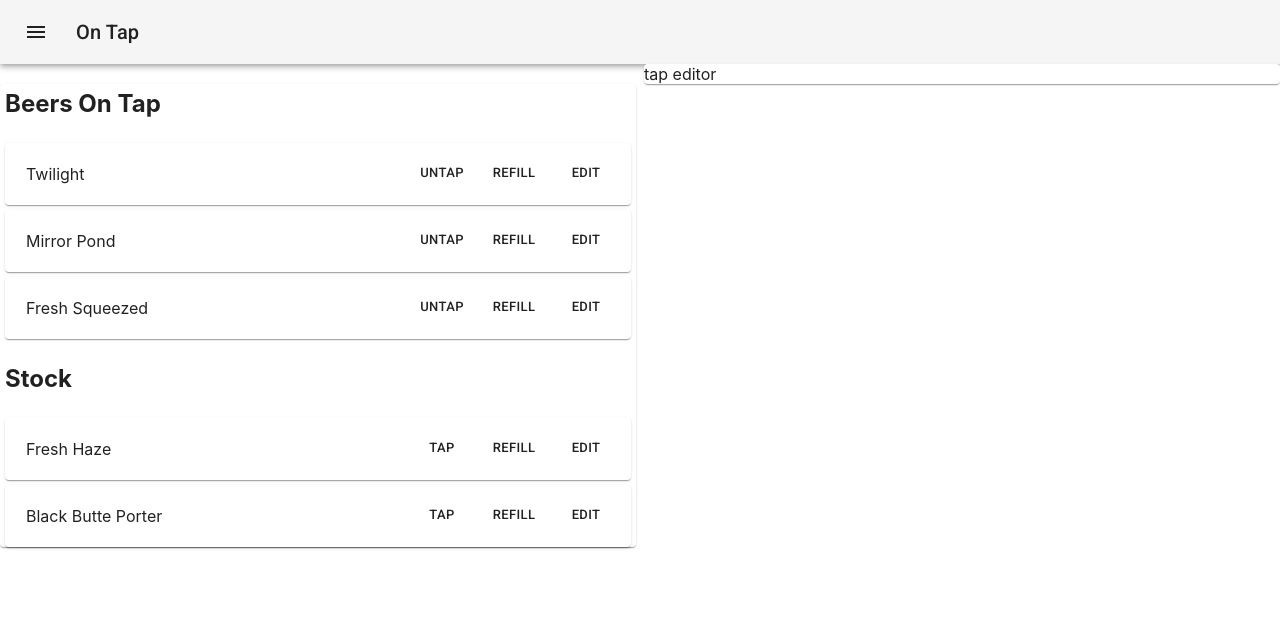
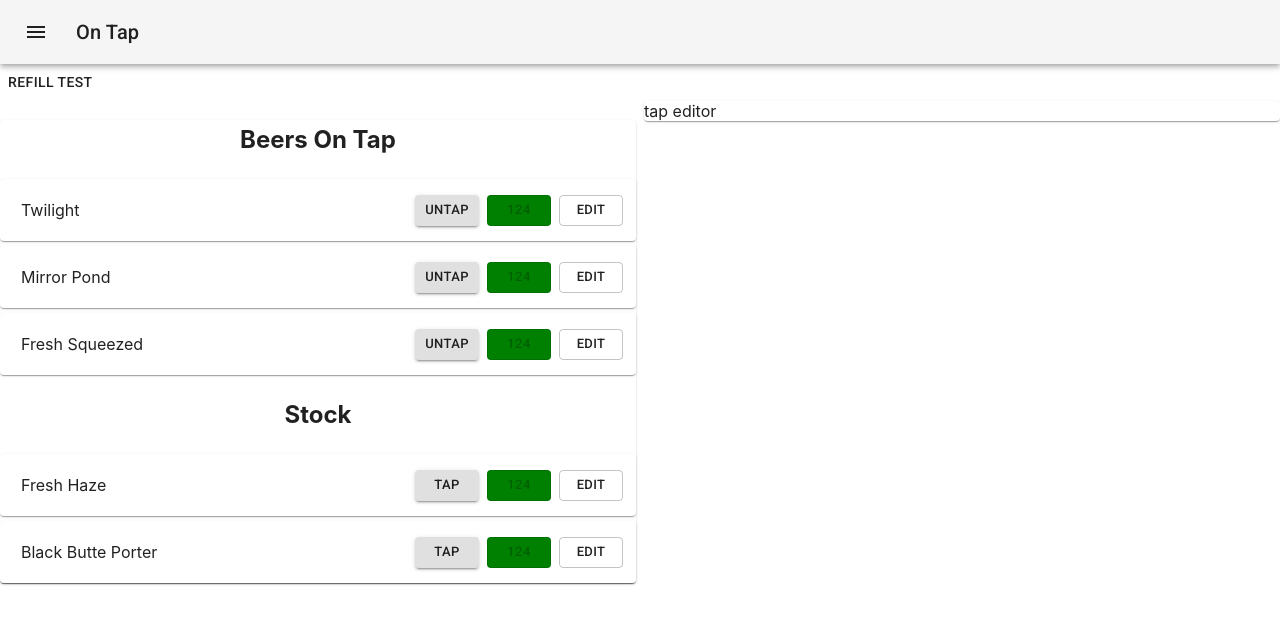
Before and after one commit to DuHerb/OnTap, a React (Create React App) app: page /#/admin in a window 1280 px wide. Shown: the top 624 px of the page. Built offline with nearby package versions, Linux system fonts and the light colour scheme.

Commit message:
add Admin refill keg button functionality

```diff
--- a/src/App.js
+++ b/src/App.js
@@ -6,6 +6,7 @@ import POSView from './Components/POSView';
 import AdminView from './Components/AdminView';
 import { Route, HashRouter } from 'react-router-dom';
 import { kegs } from './store.js';
+import Button from '@material-ui/core/Button'
 
 export default class App extends React.Component {
   state = {
@@ -27,21 +28,29 @@ export default class App extends React.Component {
     this.setState({kegs: updatedKegs});
   }
 
-  handleToggleTapStatus = (beerName => {
+  handleToggleTapStatus = (beerName) => {
     let selectedBeerIndex = this.getBeerIndex(beerName);
     let updatedKegs = [...kegs];
     updatedKegs[selectedBeerIndex].onTap = !updatedKegs[selectedBeerIndex].onTap;
     this.setState({kegs: updatedKegs});
     console.log(updatedKegs[selectedBeerIndex].onTap);
-  })
+  }
+
+  handleRefillKeg = (beerName) => {
+    let selectedBeerIndex = this.getBeerIndex(beerName);
+    let updatedKegs = [...kegs];
+    updatedKegs[selectedBeerIndex].pintsLeft = 124;
+    this.setState({kegs: updatedKegs});
+  }
 
   render() {
     return (
         <HashRouter>
           <Header/>
+          <Button onClick={()=>{this.handleRefillKeg('Twilight')}}>Refill Test</Button>
             <Route exact path='/' render={()=><PatronView kegs={this.getKegsOnTap()}/>} />
             <Route path='/pos' render={()=><POSView kegs={this.getKegsOnTap()} onSellPint={this.handleSellPint}/>} />
-            <Route path='/admin' render={()=><AdminView kegsOnTap={this.getKegsOnTap()} kegs={this.state.kegs} onToggleTapStatus={this.handleToggleTapStatus}/>} />
+            <Route path='/admin' render={()=><AdminView kegsOnTap={this.getKegsOnTap()} kegs={this.state.kegs} onToggleTapStatus={this.handleToggleTapStatus} onHandleRefillKeg={this.handleRefillKeg}/>} />
         </HashRouter>
     )
   }
--- a/src/Components/AdminCard.jsx
+++ b/src/Components/AdminCard.jsx
@@ -7,15 +7,29 @@ import { makeStyles } from '@material-ui/core';
 
 const useStyles = makeStyles({
   adminCard: {
-    margin: 5,
+    margin: '5px 0',
     padding: 5,
     display: 'flex',
     justifyContent: 'space-between'
   }
 })
 
-const AdminCard = ({keg, tapStatus, onToggleTapStatus}) => {
+const AdminCard = ({keg, tapStatus, onToggleTapStatus, onHandleRefillKeg}) => {
   const classes = useStyles();
+
+  let getColor = ()=> {
+    if(keg.pintsLeft < 115) {
+      return 'red'
+    } else if (keg.pintsLeft < 120){
+      return 'yellow'
+    } else {
+      return 'green'
+    }
+  }
+
+  const BG = {
+    backgroundImage: `linear-gradient(to right, ${getColor()} ${keg.pintsLeft/1.24}%, white ${(keg.pintsLeft/1.24)-100}%)`,
+  }
 
   return (
     <Card className={classes.adminCard} style={keg.onTap && tapStatus === 'notOnTap' ? {display: 'none'} : {display:'flex'}}>
@@ -24,10 +38,11 @@ const AdminCard = ({keg, tapStatus, onToggleTapStatus}) => {
       {console.log(tapStatus)}
     </CardContent>
     <CardActions>
-      { keg.onTap && tapStatus === 'onTap' ? <Button size="small" onClick={()=>{onToggleTapStatus(keg.name)}}>UnTap</Button> : <Button size="small" onClick={()=>{onToggleTapStatus(keg.name)}}>Tap</Button>}
-      {/* <Button size="small">UnTap</Button> */}
-      <Button size='small'>Refill</Button>
-      <Button size='small'>Edit</Button>
+      { keg.onTap && tapStatus === 'onTap' ? <Button variant='contained' size="small" onClick={()=>{onToggleTapStatus(keg.name)}}>UnTap</Button> : <Button variant='contained' size="small" onClick={()=>{onToggleTapStatus(keg.name)}}>Tap</Button>}
+
+      {keg.pintsLeft > 120 ? <Button disabled variant='outlined' size='small' style={BG}>{keg.pintsLeft}</Button> : <Button variant='outlined' size='small' style={BG} onClick={()=> onHandleRefillKeg(keg.name)}>Refill</Button>}
+
+      <Button variant='outlined' size='small'>Edit</Button>
     </CardActions>
   </Card>
   )
--- a/src/Components/AdminView.jsx
+++ b/src/Components/AdminView.jsx
@@ -8,20 +8,21 @@ import { makeStyles } from '@material-ui/styles'
 const useStyles = makeStyles(theme => ({
   root: {
     flexGrow: 1,
+    justifyContent: 'space-around'
   },
   paper: {
     width: '100%',
   }
 }));
 
-export default function AdminView({kegsOnTap, kegs, onToggleTapStatus}) {
+export default function AdminView({kegsOnTap, kegs, onToggleTapStatus, onHandleRefillKeg}) {
   const classes = useStyles();
 
   return (
     <Grid container spacing={1} className={classes.root}>
       <Grid item xs={12} sm={6}>
         <Paper className={classes.paper}>
-          <TapManager kegsOnTap = {kegsOnTap} kegs={kegs} onToggleTapStatus={onToggleTapStatus}/>
+          <TapManager kegsOnTap = {kegsOnTap} kegs={kegs} onToggleTapStatus={onToggleTapStatus} onHandleRefillKeg={onHandleRefillKeg}/>
         </Paper>
       </Grid>
       <Grid item xs={12} sm={6}>
--- a/src/Components/TapManager.jsx
+++ b/src/Components/TapManager.jsx
@@ -6,21 +6,22 @@ const useStyles = makeStyles({
   adminPaper: {
     margin: 10
   },
-  padding: {
+  header: {
+    textAlign: 'center',
     padding: 5
   }
 })
 
-const TapManager = ({kegsOnTap, kegs, onToggleTapStatus}) => {
+const TapManager = ({kegsOnTap, kegs, onToggleTapStatus, onHandleRefillKeg}) => {
   const classes = useStyles();
   // const onTap = true;
   // const notOnTap = false
   return (
     <>
-        <h2 className={classes.padding}>Beers On Tap</h2>
-        <TapManagerWindow kegs={kegsOnTap} tapStatus={'onTap'} onToggleTapStatus={onToggleTapStatus}/>
-        <h2 className={classes.padding}>Stock</h2>
-        <TapManagerWindow kegs={kegs} tapStatus={'notOnTap'} onToggleTapStatus={onToggleTapStatus}/>
+        <h2  className={classes.header}>Beers On Tap</h2>
+        <TapManagerWindow kegs={kegsOnTap} tapStatus={'onTap'} onToggleTapStatus={onToggleTapStatus} onHandleRefillKeg={onHandleRefillKeg}/>
+        <h2 className={classes.header}>Stock</h2>
+        <TapManagerWindow kegs={kegs} tapStatus={'notOnTap'} onToggleTapStatus={onToggleTapStatus} onHandleRefillKeg={onHandleRefillKeg}/>
     </>
   )
 }
--- a/src/Components/TapManagerWindow.jsx
+++ b/src/Components/TapManagerWindow.jsx
@@ -1,13 +1,14 @@
 import React from 'react';
 import AdminCard from './AdminCard';
 
-const TapManagerWindow = ({kegs, tapStatus, onToggleTapStatus}) => {
+const TapManagerWindow = ({kegs, tapStatus, onToggleTapStatus, onHandleRefillKeg}) => {
   return (
     <div>
       {kegs.map((keg)=>
         <AdminCard keg={keg}
           tapStatus={tapStatus}
           onToggleTapStatus={onToggleTapStatus}
+          onHandleRefillKeg={onHandleRefillKeg}
           key={keg.name}/>
         )}
     </div>
```
